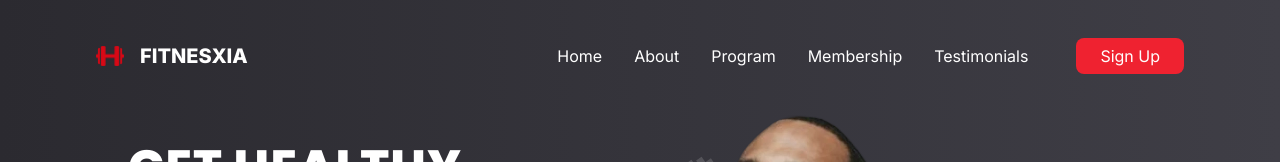
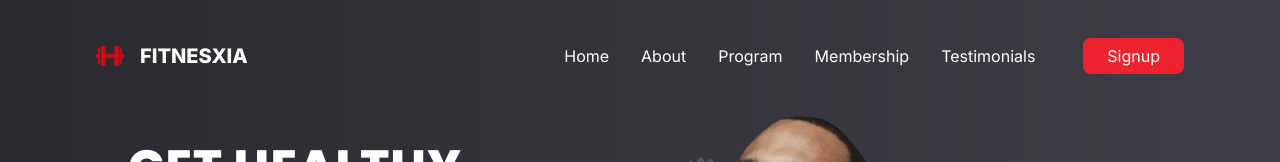
Before and after one commit to gauravshresthaofficial/SPA, a React (Vite) app: page / in a window 1280 px wide. Shown: the top 162 px of the page. Built offline with nearby package versions, Linux system fonts and the light colour scheme.

Commit message:
animation added

```diff
--- a/src/components/Navbar.jsx
+++ b/src/components/Navbar.jsx
@@ -1,7 +1,7 @@
 import React, { useState, useEffect } from "react";
 import { Link } from "react-scroll";
-import Logo from '/src/assets/Logo.webp'
-import { motion, stagger } from "motion/react"
+import { motion } from "framer-motion"; // Ensure framer-motion is installed
+import Logo from '/src/assets/Logo.webp';
 
 const NavItem = ({ to, label, activeClass = "text-[#ef2230]", className = "", extraStyles = "" }) => {
   return (
@@ -18,6 +18,23 @@ const NavItem = ({ to, label, activeClass = "text-[#ef2230]", className = "", ex
   );
 };
 
+// Variants for parent and child
+const navVariants = {
+  hidden: { opacity: 0 },
+  visible: {
+    opacity: 1,
+    transition: {
+      staggerChildren: 0.2,
+      when: "beforeChildren",
+    },
+  },
+};
+
+const navItemVariants = {
+  hidden: { opacity: 0, y: -40 },
+  visible: { opacity: 1, y: 0, transition: { duration: 0.3, ease: [0.42, 0, 0.58, 1] } },
+};
+
 const Navbar = () => {
   const [showNavbar, setShowNavbar] = useState(true);
   const [isScrolled, setIsScrolled] = useState(false);
@@ -26,159 +43,46 @@ const Navbar = () => {
   const handleScroll = () => {
     const currentScrollY = window.scrollY;
 
-    if (currentScrollY > 50) {
-      setIsScrolled(true);
-    } else {
-      setIsScrolled(false);
-    }
-
-    if (currentScrollY > lastScrollY) {
-      setShowNavbar(false);
-    } else {
-      setShowNavbar(true);
-    }
-
+    setIsScrolled(currentScrollY > 50);
+    setShowNavbar(currentScrollY <= lastScrollY);
     setLastScrollY(currentScrollY);
   };
 
   useEffect(() => {
     window.addEventListener("scroll", handleScroll);
-    return () => {
-      window.removeEventListener("scroll", handleScroll);
-    };
+    return () => window.removeEventListener("scroll", handleScroll);
   }, [lastScrollY]);
 
   return (
-    <nav
-      className={`fixed top-0 w-full px-24 flex justify-between items-center text-white z-10 h-28 transition-transform duration-300 ${showNavbar ? "translate-y-0" : "-translate-y-full"
-        } ${isScrolled ? "bg-grayDark shadow-lg" : "bg-transparent"}`}
+    <motion.nav
+      className={`fixed top-0 w-full px-24 flex justify-between items-center text-white z-10 h-28 transition-transform duration-300 ${
+        showNavbar ? "translate-y-0" : "-translate-y-full"
+      } ${isScrolled ? "bg-grayDark shadow-lg" : "bg-transparent"}`}
+      initial="hidden"
+      animate="visible"
+      variants={navVariants}
     >
-      <div className="flex items-center gap-4 cursor-pointer">
+      {/* Logo Section */}
+      <motion.div className="flex items-center gap-4 cursor-pointer" variants={navItemVariants}>
         <img src={Logo} alt="Logo" className="w-auto h-5" />
         <h1 className="font-extrabold text-xl uppercase">Fitnesxia</h1>
-      </div>
-
-      <motion.div
-        className="flex items-center gap-8"
-        initial="hidden"
-        animate="visible"
-        variants={{
-          hidden: { opacity: 0 },
-          visible: {
-            opacity: 1,
-            transition: {
-              staggerChildren: 0.1, // Controls the delay between each child animation
-              // ease: [0.42, 0, 0.58, 1], // Custom cubic-bezier for smooth easing
-              when: "beforeChildren"
-            },
-          },
-        }}
-      >
-        <motion.div
-          variants={{
-            hidden: { opacity: 0, y: -40 },
-            visible: {
-              opacity: 1,
-              y: 0,
-              transition: {
-                duration: 0.6,
-                ease: [0.42, 0, 0.58, 1],
-              },
-            },
-          }}
-        >
-          <NavItem to="home" label="Home" activeClass="text-red-500" />
-        </motion.div>
-
-        <motion.div
-          variants={{
-            hidden: { opacity: 0, y: -40 },
-            visible: {
-              opacity: 1,
-              y: 0,
-              transition: {
-                duration: 0.6,
-                ease: [0.42, 0, 0.58, 1],
-              },
-            },
-          }}
-        >
-          <NavItem to="about" label="About" activeClass="text-red-500" />
-        </motion.div>
-
-        <motion.div
-          variants={{
-            hidden: { opacity: 0, y: -40 },
-            visible: {
-              opacity: 1,
-              y: 0,
-              transition: {
-                duration: 0.6,
-                ease: [0.42, 0, 0.58, 1],
-              },
-            },
-          }}
-        >
-          <NavItem to="program" label="Program" activeClass="text-red-500" />
-        </motion.div>
-
-        <motion.div
-          variants={{
-            hidden: { opacity: 0, y: -40 },
-            visible: {
-              opacity: 1,
-              y: 0,
-              transition: {
-                duration: 0.6,
-                ease: [0.42, 0, 0.58, 1],
-              },
-            },
-          }}
-        >
-          <NavItem to="membership" label="Membership" activeClass="text-red-500" />
-        </motion.div>
-
-        <motion.div
-          variants={{
-            hidden: { opacity: 0, y: -40 },
-            visible: {
-              opacity: 1,
-              y: 0,
-              transition: {
-                duration: 0.6,
-                ease: [0.42, 0, 0.58, 1],
-              },
-            },
-          }}
-        >
-          <NavItem to="testimonials" label="Testimonials" activeClass="text-red-500" />
-        </motion.div>
-
-        <motion.div
-          variants={{
-            hidden: { opacity: 0, y: -40 },
-            visible: {
-              opacity: 1,
-              y: 0,
-              transition: {
-                duration: 0.6,
-                ease: [0.42, 0, 0.58, 1],
-              },
-            },
-          }}
-        >
-          <NavItem
-            to="signup"
-            label="Sign Up"
-            className="bg-primary hover:opacity-70 px-6 py-2 rounded-lg hover:text-white duration-200"
-            extraStyles="ml-4"
-            activeClass="text-white"
-          />
-        </motion.div>
       </motion.div>
 
-
-    </nav>
+      {/* Navigation Items */}
+      <motion.div className="flex items-center gap-8" variants={navVariants}>
+        {["home", "about", "program", "membership", "testimonials", "signup"].map((item, index) => (
+          <motion.div key={index} variants={navItemVariants}>
+            <NavItem
+              to={item}
+              label={item.charAt(0).toUpperCase() + item.slice(1)}
+              activeClass={item === "signup" ? "text-white" : "text-red-500"}
+              className={item === "signup" ? "bg-primary hover:opacity-70 px-6 py-2 rounded-lg hover:text-white duration-200" : ""}
+              extraStyles={item === "signup" ? "ml-4" : ""}
+            />
+          </motion.div>
+        ))}
+      </motion.div>
+    </motion.nav>
   );
 };
 
--- a/src/pages/HomePage.jsx
+++ b/src/pages/HomePage.jsx
@@ -3,7 +3,7 @@ import { CgGym } from 'react-icons/cg'
 import { FaPlay } from 'react-icons/fa'
 import LandingImage from '/src/assets/LandingImage.webp'
 import { motion } from 'motion/react'
-import { animate, delay } from 'motion'
+import { animate, delay, easeIn } from 'motion'
 
 const HomePage = () => {
     const containerVariants = {
@@ -28,10 +28,23 @@ const HomePage = () => {
             opacity: 1,
             y: 0,
             transition: {
-                duration: 0.4
+                duration: 0.4,
+                staggerChildren: 0.2,
             }
         }
     };
+
+    const staggerVariants = {
+        hidden: {
+            y: 40
+        },
+        show: {
+            y: 0,
+            transition: {
+                ease: "easeOut"
+            }
+        }
+    }
     return (
         <section id='home' className='relative bg-gradient-to-r from-[#2B2A30] to-[#3f3e46] px-32 pt-24 w-full h-screen text-white overflow-hidden'>
             <motion.div
@@ -69,23 +82,35 @@ const HomePage = () => {
                     className='flex gap-4 divide-x-2 divide-gray-500'
                     variants={fadeInVariants}
                 >
-                    <div className='space-y-2'>
+                    <motion.div className='space-y-2'
+                        variants={staggerVariants}
+                    >
                         <h2 className='font-extrabold text-3xl'>105+</h2>
                         <p className='text-sm'>Experts Trainers</p>
-                    </div>
-                    <div className='space-y-2 pl-4'>
+                    </motion.div>
+                    <motion.div className='space-y-2 pl-4'
+                        variants={staggerVariants}
+                    >
                         <h2 className='font-extrabold text-3xl'>105+</h2>
                         <p className='text-sm'>Experts Trainers</p>
-                    </div>
-                    <div className='space-y-2 pl-4'>
+                    </motion.div>
+                    <motion.div className='space-y-2 pl-4'
+                        variants={staggerVariants}
+                    >
                         <h2 className='font-extrabold text-3xl'>105+</h2>
                         <p className='text-sm'>Experts Trainers</p>
-                    </div>
+                    </motion.div>
 
                 </motion.div>
             </motion.div>
 
-            <CgGym className='top-36 left-1/2 absolute opacity-15 w-auto h-20' />
+            <motion.div className='top-36 left-1/2 absolute '
+                initial={{ opacity: 0 }}
+                animate={{ opacity: 1 }}
+                transition={{ delay: 2 }}
+            >
+                <CgGym className="w-auto h-20 opacity-15 " />
+            </motion.div>
 
             <motion.img src={LandingImage} alt="" className='right-10 bottom-0 absolute w-auto h-[90vh]'
                 initial={{ opacity: 0, y: "100%" }}
--- a/src/pages/Membership.jsx
+++ b/src/pages/Membership.jsx
@@ -1,6 +1,8 @@
 /* eslint-disable no-unused-vars */
 import React, { useState } from 'react';
 import { GiCheckMark } from 'react-icons/gi';
+import { motion } from 'motion/react';
+import { delay } from 'motion';
 
 const monthlyPlans = [
     {
@@ -100,16 +102,54 @@ const Membership = () => {
         alert(`You have selected the ${plan.name} plan!`);
     };
 
+    const staggerVariants = {
+        initial: {
+            opacity: 0,
+            y: 100,
+        },
+        show: {
+            opacity: 1,
+            y: 0,
+            transition: {
+                duration: 0.2,
+                staggerChildren: 0.3
+            }
+        }
+    }
+
+    const childVariants = {
+        initial: {
+            opacity: 0,
+            scale: 0,
+        },
+        show: {
+            opacity: 1,
+            scale: 1,
+            transition: {
+                duration: 0.2,
+            },
+        },
+    };
+
     return (
-        <div id='membership' className='flex flex-col justify-center items-center gap-8 bg-[#37383c] px-32 py-24 w-full min-h-screen font-pop text-white'>
-            <h2 className="font-bold text-4xl capitalize leading-normal">
+        <motion.div
+            id='membership'
+            className='flex flex-col justify-center overflow-hidden items-center gap-8 bg-[#37383c] px-32 py-24 w-full min-h-screen font-pop text-white'
+            initial="initial"
+            whileInView="show"
+            viewport={{ once: true, amount: 0.4 }}
+            transition={{
+                staggerChildren: 0.2
+            }}
+        >
+            <motion.h2 variants={staggerVariants} className="font-bold text-4xl capitalize leading-normal">
                 Choose the best plan.
-            </h2>
-            <p className="text-sm leading-loose">
-                Choose the plan that's right for your growing team. Simple pricing & no hidden charges.
-            </p>
+            </motion.h2>
+            <motion.p variants={staggerVariants} className="text-sm leading-loose">
+                Choose the plan that&apos;s right for your growing team. Simple pricing & no hidden charges.
+            </motion.p>
 
-            <div className="flex justify-center bg-gray-800 border border-red-600 rounded-full">
+            <motion.div variants={staggerVariants} className="flex justify-center bg-gray-800 border border-red-600 rounded-full">
                 <button
                     className={`px-6 py-2 text-white rounded-full outline-none duration-200 ${activePlan === "monthly" ? "bg-red-600" : "bg-gray-800"}`}
                     onClick={() => setActivePlan("monthly")}
@@ -122,13 +162,19 @@ const Membership = () => {
                 >
                     Annual
                 </button>
-            </div>
+            </motion.div>
 
-            <div className="gap-8 grid md:grid-cols-3 w-full">
+            <motion.div
+                className="gap-8 grid md:grid-cols-3 w-full"
+                variants={staggerVariants}
+                transition={{ duration: 1, staggerChildren: 0.3 }}
+
+            >
                 {plans.map((plan) => (
-                    <div
+                    <motion.div
                         key={plan.id}
                         className={`rounded-lg p-8 bg-[#464646] hover:bg-secondary shadow-md hover:scale-105 transition-transform duration-200`}
+                        variants={childVariants}
                     >
                         <h3 className="mb-4 text-center text-sm uppercase">
                             {plan.name}
@@ -150,10 +196,10 @@ const Membership = () => {
                         >
                             {plan.button}
                         </button>
-                    </div>
+                    </motion.div>
                 ))}
-            </div>
-        </div>
+            </motion.div>
+        </motion.div >
     );
 };
 
--- a/src/pages/Program.jsx
+++ b/src/pages/Program.jsx
@@ -5,7 +5,7 @@ import { GrRun, GrYoga } from 'react-icons/gr';
 import { ImCheckboxChecked } from 'react-icons/im';
 import bpm from '/src/assets/bpm.webp'
 import { motion } from 'motion/react';
-import { spring } from 'motion';
+import { spring, transform } from 'motion';
 
 const programData = [
     {
@@ -70,9 +70,23 @@ const Program = () => {
             transition: { duration: 0.2, type: "spring" }
         }
     }
+
+    const servicestagger = {
+        initial: {
+            opacity: 0,
+            y: 400
+        },
+        show: {
+            opacity: 1,
+            y: 0,
+            transition: {
+                duration: 0.3
+            }
+        }
+    }
     return (
         <>
-            <div id="program" className="flex flex-col justify-center items-center gap-12 bg-[#37383C] p-32 w-full font-pop text-white">
+            <div id="program" className="flex flex-col justify-center overflow-hidden items-center gap-12 bg-[#37383C] p-32 w-full font-pop text-white">
                 <div className="items-center gap-56 grid grid-cols-2">
                     <motion.h2
                         className="font-bold text-4xl capitalize leading-normal"
@@ -126,13 +140,28 @@ const Program = () => {
                     ))}
                 </motion.div>
             </div>
-            <div className='gap-12 grid grid-cols-2 bg-[#3A3B3F] p-32 max-h-screen font-pop text-white'>
-                <div className='flex flex-col justify-center items-start gap-6 pr-12'>
-                    <h2 className="font-bold text-4xl capitalize leading-normal">
+            <div className='gap-12 grid grid-cols-2 bg-[#3A3B3F] overflow-hidden px-32 py-12 max-h-screen font-pop text-white'>
+                <motion.div
+                    className='flex flex-col justify-center items-start gap-6 pr-12'
+                    initial="initial"
+                    whileInView="show"
+                    transition={{
+                        staggerChildren: 0.3
+                    }}
+                    viewport={{ once: true, amount: 0.3 }}
+
+                >
+                    <motion.h2
+                        className="font-bold text-4xl capitalize leading-normal"
+                        variants={servicestagger}
+                    >
                         Why should people choose Fitnesxia services
-                    </h2>
+                    </motion.h2>
                     {sercicesData.map((service) => (
-                        <div className='space-y-2' key={service.id}>
+                        <motion.div
+                            className='space-y-2' key={service.id}
+                            variants={servicestagger}
+                        >
                             <div className='flex items-center gap-2' key={service.id}>
                                 <ImCheckboxChecked className='inline-block mr-2 rounded-full w-auto h-full text-secondary' />
                                 <h2 className="font-bold text-xl">{service.title}</h2>
@@ -140,11 +169,23 @@ const Program = () => {
                             <p className="text-sm leading-relaxed">
                                 {service.description}
                             </p>
-                        </div>
+                        </motion.div>
                     ))}
-                    <button className='bg-primary hover:opacity-70 mt-6 px-6 rounded-lg w-fit h-12 text-sm text-white transition-colors duration-200 cursor-pointer'>Join Today</button>
-                </div>
-                <img src={bpm} alt="" className='w-auto h-full' />
+                    <motion.button
+                        className='bg-primary hover:opacity-70 mt-6 px-6 rounded-lg w-fit h-12 text-sm text-white transition-colors duration-200 cursor-pointer'
+                        variants={servicestagger}
+                    >
+                        Join Today
+                    </motion.button>
+                </motion.div>
+                <motion.img
+                    src={bpm} alt=""
+                    className='w-auto h-full'
+                    initial={{ opacity: 0, scale: 0 }}
+                    whileInView={{ opacity: 1, scale: 1 }}
+                    transition={{ duration: .5 }}
+                    viewport={{ once: true, amount: 0.3 }}
+                />
             </div>
         </>
     );
--- a/src/pages/Testimonials.jsx
+++ b/src/pages/Testimonials.jsx
@@ -2,6 +2,7 @@ import React, { useState } from 'react';
 import { FaArrowLeft, FaArrowRight } from 'react-icons/fa';
 import { IoIosStar } from 'react-icons/io';
 import arrrow from '/src/assets/arrrow.webp'
+import { motion } from 'motion/react';
 
 const Testimonials = () => {
     const testimonials = [
@@ -46,17 +47,36 @@ const Testimonials = () => {
         setCurrentIndex((prevIndex) => (prevIndex - 1 + testimonials.length) % testimonials.length);
     };
 
+    const staggerVariants = {
+        initial: {
+            opacity: 0.1,
+            y: 100,
+        },
+        show: {
+            opacity: 1,
+            y: 0,
+            transition: { duration: 0.2, }
+        }
+    }
+
     return (
         <div id='testimonials' className='relative flex flex-col justify-center items-center gap-12 bg-[#37383c] px-32 py-24 w-full font-pop text-white'>
 
-            <div className='flex justify-center items-center gap-24 w-full'>
-                <div className='flex flex-col items-start gap-6 w-3/5 text-left'>
-                    <h2 className='font-bold text-4xl leading-snug'>What Our Happy Clients Say About Us</h2>
-                    <p className='w-2/3 text-sm'>
+            <div className='flex justify-center items-center gap-24 w-full '>
+                <motion.div
+                    className='flex flex-col items-start gap-6 w-3/5 text-left overflow-hidden'
+                    initial="initial"
+                    whileInView="show"
+                    transition={{
+                        delay: 0.4, staggerChildren: 0.3
+                    }}
+                >
+                    <motion.h2 variants={staggerVariants} className='font-bold text-4xl leading-snug'>What Our Happy Clients Say About Us</motion.h2>
+                    <motion.p variants={staggerVariants} className='w-2/3 text-sm'>
                         I’ve been a member of Fitness Within for about 6 months now and I absolutely love it!
                         The trainers are so motivated and they really help to reach fitness goals.
-                    </p>
-                    <div className='flex items-center gap-6'>
+                    </motion.p>
+                    <motion.div variants={staggerVariants} className='flex items-center gap-6'>
                         <div className='flex items-center gap-2'>
                             <div className='flex -space-x-2'>
                                 <img src={img1} alt='Client 1' className='border-2 border-gray-500 bg-center rounded-full w-10 h-10 object-cover' />
@@ -72,10 +92,16 @@ const Testimonials = () => {
                             <IoIosStar className='w-auto h-5'></IoIosStar>
                             <p>4.9 (450 Reviews)</p>
                         </div>
-                    </div>
-                </div>
+                    </motion.div>
+                </motion.div>
 
-                <div className='relative bg-[#2e2f33] shadow-lg p-6 rounded-lg w-2/5'>
+                <motion.div
+                    className='relative bg-[#2e2f33] shadow-lg p-6 rounded-lg w-2/5'
+                    initial={{ scale: 0 }}
+                    whileInView={{ scale: 1 }}
+                    transition={{ duration: 0.3 }}
+                    viewport={{ amount: 0.5 }}
+                >
                     <div className='flex items-center gap-4 mb-4'>
                         <img src={testimonials[currentIndex].profileImg} alt={testimonials[currentIndex].name} className='border-2 border-gray-500 bg-center rounded-full w-12 h-12 object-cover' />
                         <div>
@@ -106,7 +132,7 @@ const Testimonials = () => {
                             →
                         </FaArrowRight>
                     </div>
-                </div>
+                </motion.div>
             </div>
 
             <div className='flex items-center gap-2 w-full text-gray-400'>
@@ -114,7 +140,7 @@ const Testimonials = () => {
                 <h2 className='font-medium text-2xl'>TrustPilot</h2>
             </div>
 
-            <img src={arrrow} alt="" className='bottom-24 absolute w-auto h-16'/>
+            <img src={arrrow} alt="" className='bottom-24 absolute w-auto h-16' />
         </div>
     );
 };
```
